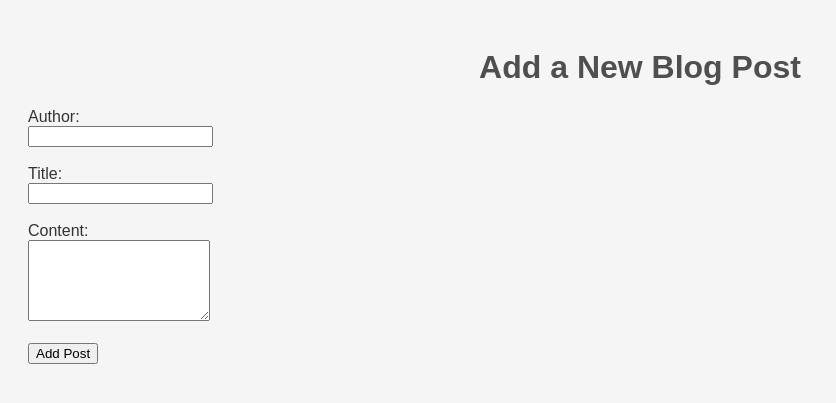
After one commit to leezter/Masterblog, a Flask app: page /add in a window 1280 px wide. The commit adds this page. Shown: the top 403 px of the page, without its empty margins (0-836 px from the left). Run offline with Flask 3, Linux system fonts and the light colour scheme.

Commit message:
Create the Route and the Function
Create the form

Handle POST Requests

```diff
--- a/app.py
+++ b/app.py
@@ -1,4 +1,4 @@
-from flask import Flask, render_template
+from flask import Flask, render_template, request, redirect, url_for
 import json
 
 
@@ -42,5 +42,31 @@ def index():
     blog_posts = load_blog_posts()
     return render_template('index.html', posts=blog_posts)
 
+
+@app.route('/add', methods=['GET', 'POST'])
+def add():
+    if request.method == 'POST':
+        # Load existing blog posts
+        blog_posts = load_blog_posts()
+
+        # Create a new blog post with a unique ID
+        new_post = {
+            'id': len(blog_posts) + 1,  # Generate a unique ID
+            'author': request.form.get('author'),
+            'title': request.form.get('title'),
+            'content': request.form.get('content')
+        }
+
+        # Append the new post to the list
+        blog_posts.append(new_post)
+
+        # Save the updated list back to the JSON file
+        save_blog_posts(blog_posts)
+
+        # Redirect to the home page
+        return redirect(url_for('index'))
+
+    return render_template('add.html')
+
 if __name__ == '__main__':
     app.run(host="0.0.0.0", port=5000, debug=True)
--- /dev/null
+++ b/templates/add.html
@@ -0,0 +1,24 @@
+<!DOCTYPE html>
+<html lang="en">
+<head>
+    <meta charset="UTF-8">
+    <meta name="viewport" content="width=device-width, initial-scale=1.0">
+    <title>Add New Post</title>
+    <link rel="stylesheet" href="{{ url_for('static', filename='style.css') }}">
+</head>
+<body>
+    <h1>Add a New Blog Post</h1>
+    <form action="/add" method="post">
+        <label for="author">Author:</label><br>
+        <input type="text" id="author" name="author" required><br><br>
+
+        <label for="title">Title:</label><br>
+        <input type="text" id="title" name="title" required><br><br>
+
+        <label for="content">Content:</label><br>
+        <textarea id="content" name="content" rows="5" required></textarea><br><br>
+
+        <button type="submit">Add Post</button>
+    </form>
+</body>
+</html>
--- a/templates/index.html
+++ b/templates/index.html
@@ -8,6 +8,7 @@
 </head>
 <body>
     <h1>Welcome to My Flask Blog!</h1>
+    <a href="/add" class="add-post-link">Add a New Blog Post</a>
     {% for post in posts %}
     <div class="post">
         <h2>{{ post.title }}</h2>
```
